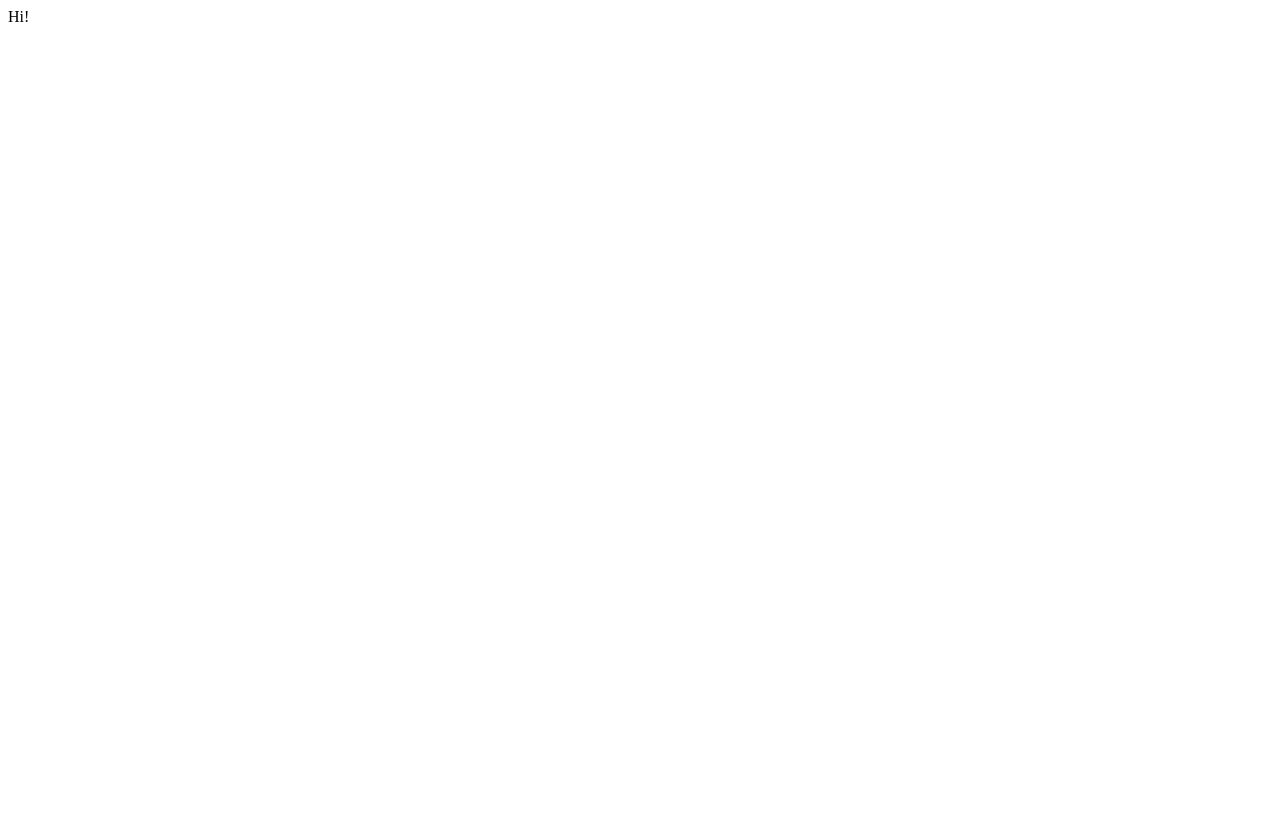
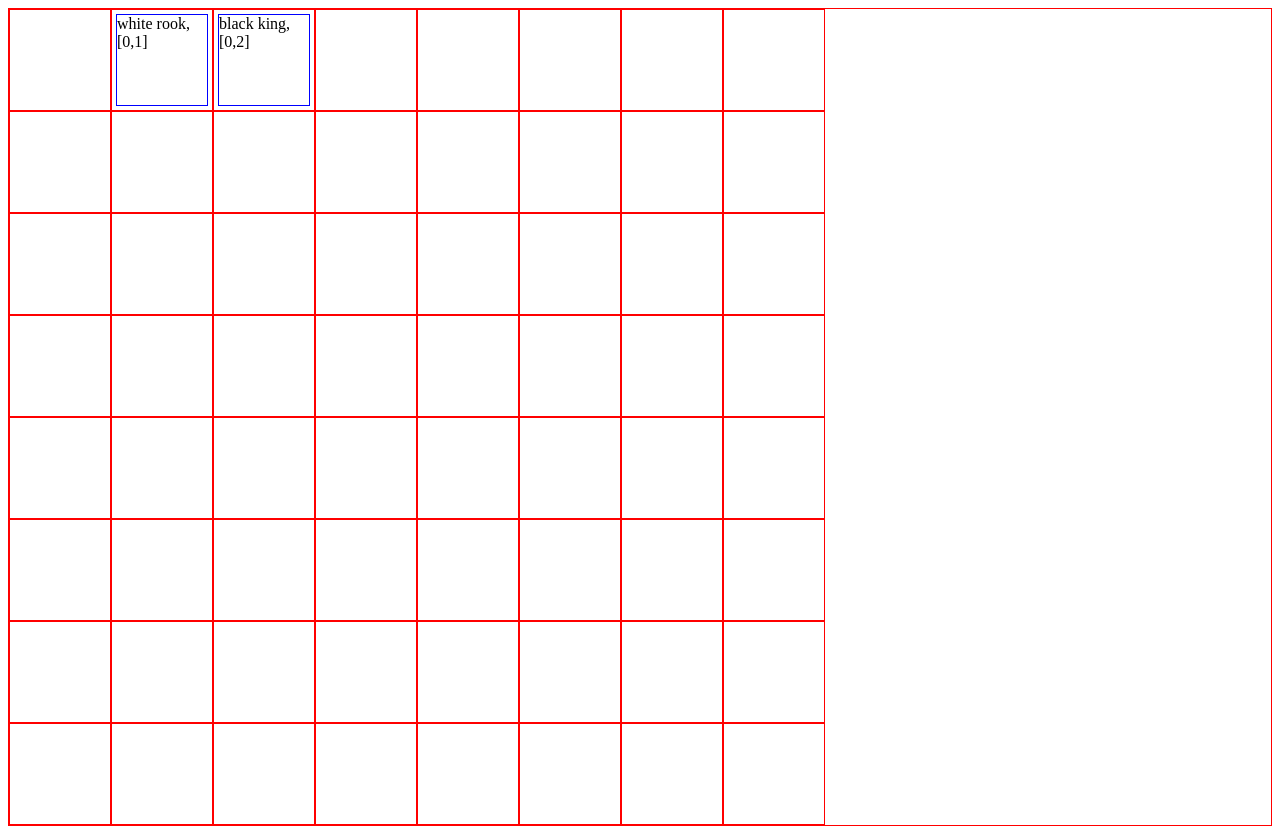
Before and after one commit to venelinpetrov/chess, a React app: page / in a window 1280 px wide. Before the commit the page ends 800 px from the top, so only its background shows below. Built offline with nearby package versions, Linux system fonts and the light colour scheme.

Commit message:
Implement Board, Piece and PieceComponent

```diff
--- a/src/App.tsx
+++ b/src/App.tsx
@@ -1,5 +1,71 @@
-function App() {
-  return <div className="App">Hi!</div>;
+import { useCallback } from 'react';
+import './styles.css';
+
+interface Piece {
+  kind: 'pawn' | 'rook' | 'knight' | 'bishop' | 'queen' | 'king';
+  color: 'black' | 'white';
+}
+interface PieceComponent extends Piece {
+  coords: [number, number];
+  onSelect: (p: Piece) => void;
 }
 
+const Piece = (p: PieceComponent) => {
+  const { kind, color, coords, onSelect } = p;
+  return (
+    <div className="piece" onClick={() => onSelect(p)}>
+      {`${color} ${kind}, ${JSON.stringify(coords)}`}
+    </div>
+  );
+};
+
+const Board = () => {
+  const handleSelect = useCallback<PieceComponent['onSelect']>(
+    (c) => console.log(c),
+    []
+  );
+  const x: Array<Array<Piece | null>> = [
+    [
+      null,
+      { kind: 'rook', color: 'white' },
+      { kind: 'king', color: 'black' },
+      null,
+      null,
+      null,
+      null,
+      null,
+    ],
+    [null, null, null, null, null, null, null, null],
+    [null, null, null, null, null, null, null, null],
+    [null, null, null, null, null, null, null, null],
+    [null, null, null, null, null, null, null, null],
+    [null, null, null, null, null, null, null, null],
+    [null, null, null, null, null, null, null, null],
+    [null, null, null, null, null, null, null, null],
+  ];
+
+  return (
+    <div className="board">
+      {x.map((row, i) => (
+        <div key={i} className="row">
+          {row.map((cell, j) => (
+            <div key={j} className="cell">
+              {cell
+                ? Piece({ ...cell, onSelect: handleSelect, coords: [i, j] })
+                : null}
+            </div>
+          ))}
+        </div>
+      ))}
+    </div>
+  );
+};
+const App = () => {
+  return (
+    <div className="App">
+      <Board />
+    </div>
+  );
+};
+
 export default App;
--- /dev/null
+++ b/src/styles.css
@@ -0,0 +1,24 @@
+.board {
+  border: 1px solid red;
+  display: flex;
+  flex-direction: column;
+}
+
+.row {
+  display: flex;
+}
+
+.cell {
+  width: 100px;
+  height: 100px;
+  border: 1px solid red;
+  display: flex;
+  justify-content: center;
+  align-items: center;
+}
+
+.piece {
+  width: 90%;
+  height: 90%;
+  border: 1px solid blue;
+}
```
Also changed, not shown: .eslintrc.json.
